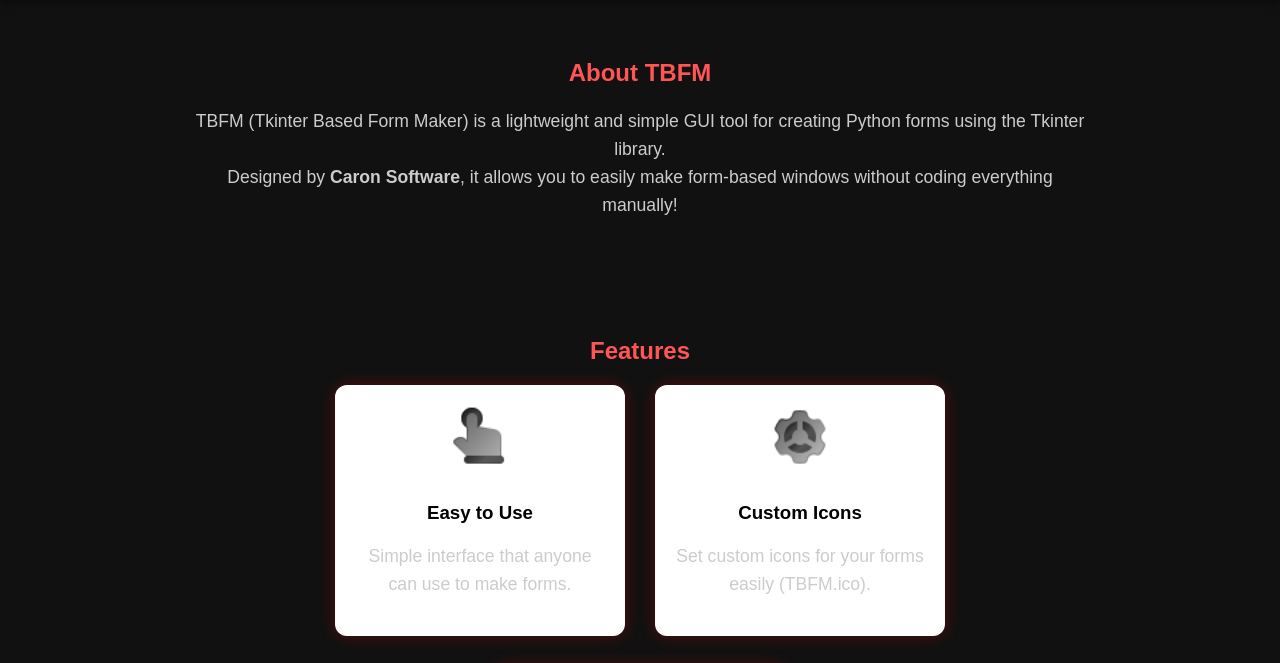
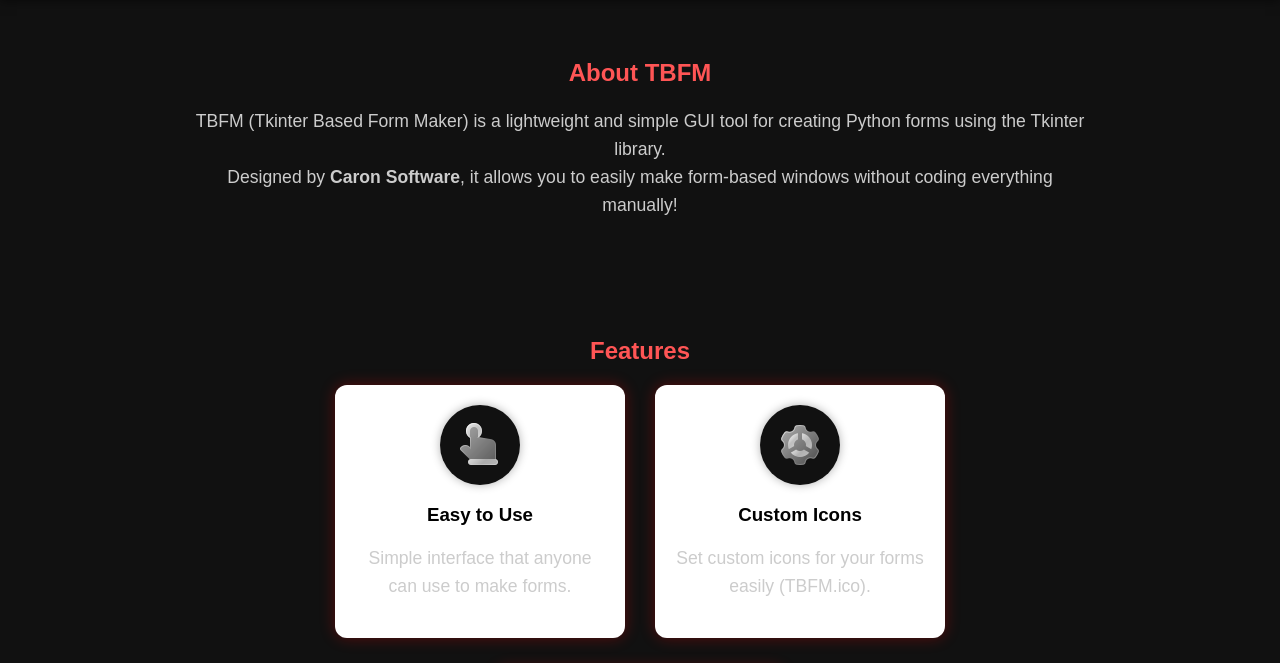
Before and after one commit to CaronSoftware/TBFM, a plain HTML site: page index.html in a window 1280 px wide. Shown: the part 86-749 px from the top of the page. Drawn offline with Linux system fonts and the light colour scheme.

Commit message:
Update index.html

```diff
--- a/index.html
+++ b/index.html
@@ -63,11 +63,22 @@
       transform: scale(1.05);
     }
 
-    .feature img {
-      width: 64px;
-      height: 64px;
-      margin-bottom: 10px;
-      filter: invert(1); /* ✅ makes white icons visible on white boxes */
+    .icon-bg {
+      width: 80px;
+      height: 80px;
+      margin: 0 auto 10px;
+      background-color: #111; /* dark circle background */
+      border-radius: 50%;
+      display: flex;
+      align-items: center;
+      justify-content: center;
+      box-shadow: 0 0 10px rgba(0,0,0,0.3);
+    }
+
+    .icon-bg img {
+      width: 48px;
+      height: 48px;
+      filter: brightness(2); /* brighten white icons slightly */
     }
 
     .button {
@@ -118,19 +129,25 @@
     <h2>Features</h2>
     <div class="features">
       <div class="feature">
-        <img src="icon1.png" alt="Easy to use">
+        <div class="icon-bg">
+          <img src="icon1.png" alt="Easy to use">
+        </div>
         <h3>Easy to Use</h3>
         <p>Simple interface that anyone can use to make forms.</p>
       </div>
 
       <div class="feature">
-        <img src="icon2.png" alt="Custom Icons">
+        <div class="icon-bg">
+          <img src="icon2.png" alt="Custom Icons">
+        </div>
         <h3>Custom Icons</h3>
         <p>Set custom icons for your forms easily (TBFM.ico).</p>
       </div>
 
       <div class="feature">
-        <img src="icon3.png" alt="About Menu">
+        <div class="icon-bg">
+          <img src="icon3.png" alt="About Menu">
+        </div>
         <h3>About Menu</h3>
         <p>See app info quickly using the built-in About menu.</p>
       </div>
```
